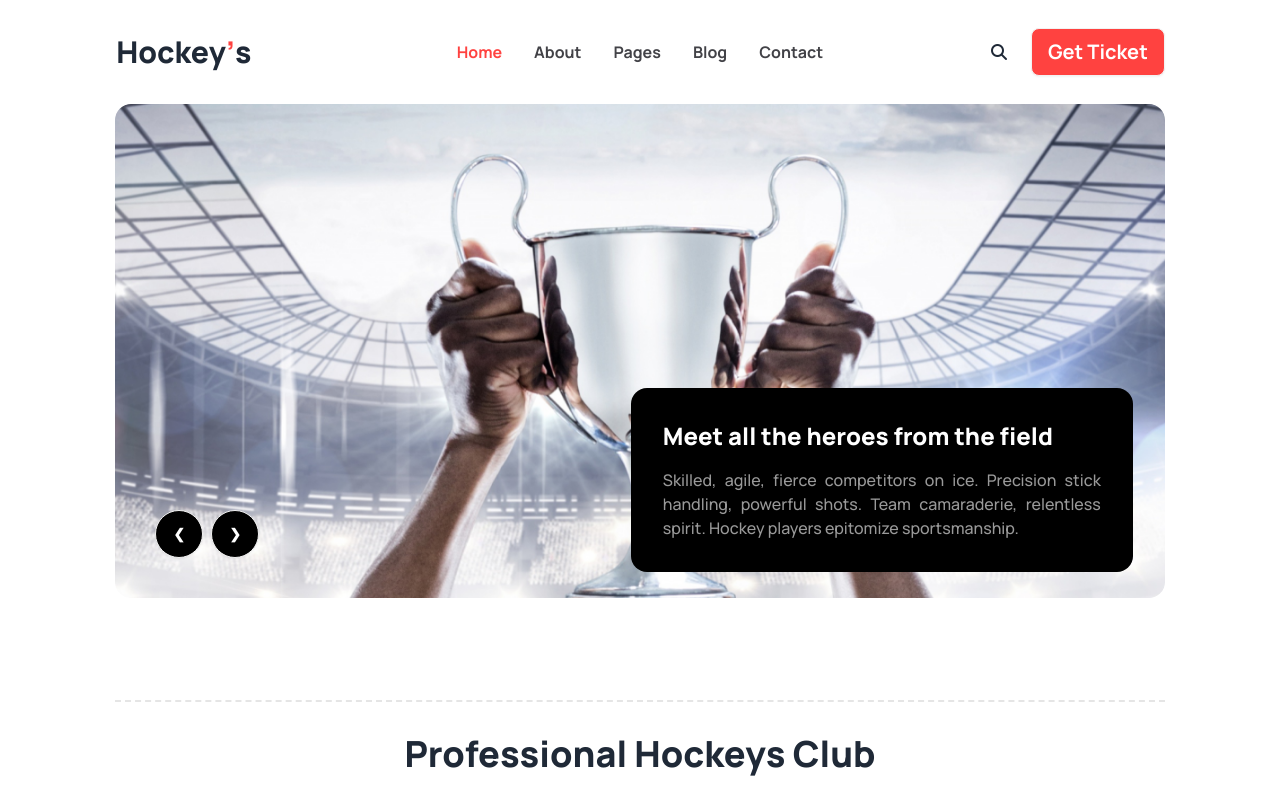
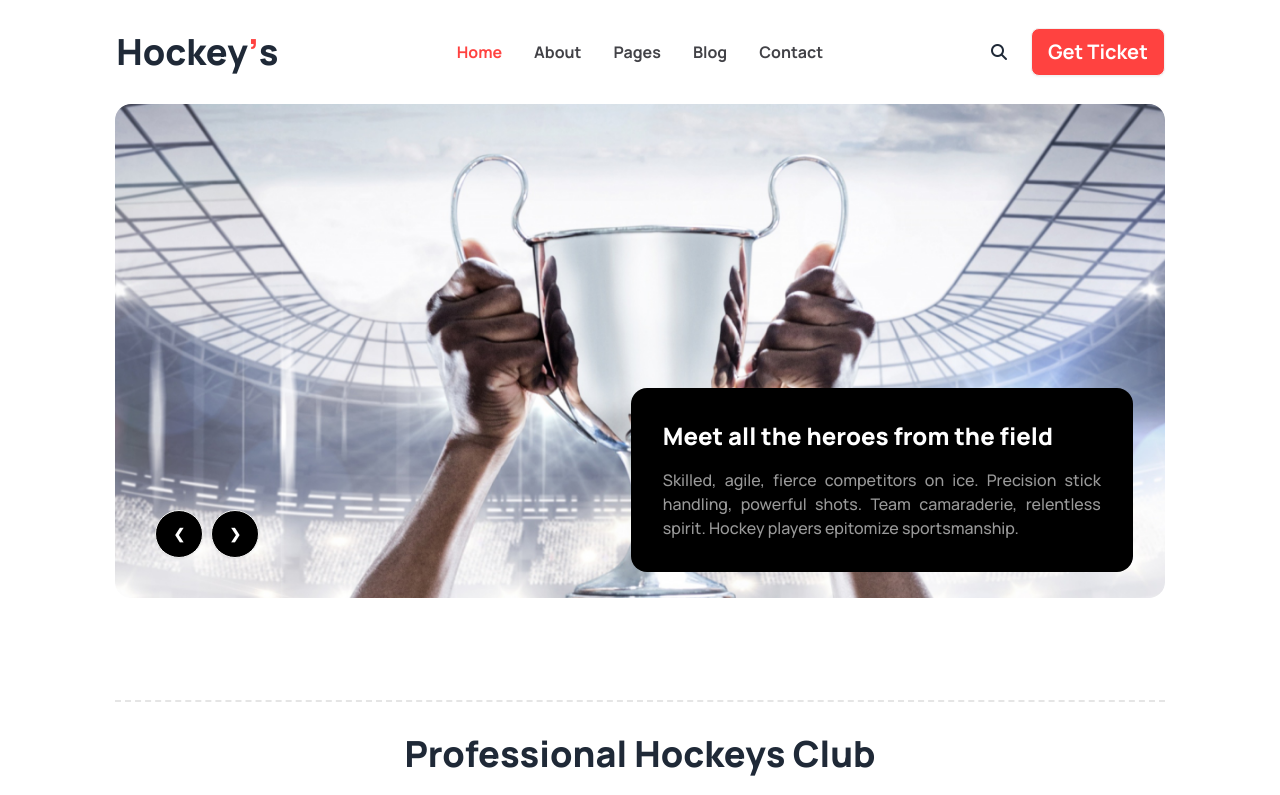
Before and after one commit to rafiul-razib/hockey-heroes, a plain HTML site: page index.html in a window 1280 px wide. Shown: the top 795 px of the page. Drawn offline with nearby package versions, Linux system fonts and the light colour scheme.

Commit message:
navbar logo edited

```diff
--- a/index.html
+++ b/index.html
@@ -51,7 +51,7 @@
                     <li><a>Contact</a></li>
                 </ul>
               </div>
-              <a class="btn btn-ghost text-3xl font-extrabold px-0">Hockey<span class="-mx-2 text-orange">&#8217</span>s</a>
+              <a class="btn btn-ghost text-2xl lg:text-4xl font-extrabold px-0">Hockey<span class="-mx-2 text-orange">&#8217</span>s</a>
             </div>
             <div class="navbar-center hidden lg:flex">
               <ul class="menu menu-horizontal px-1 text-base font-bold text-gray">
```
